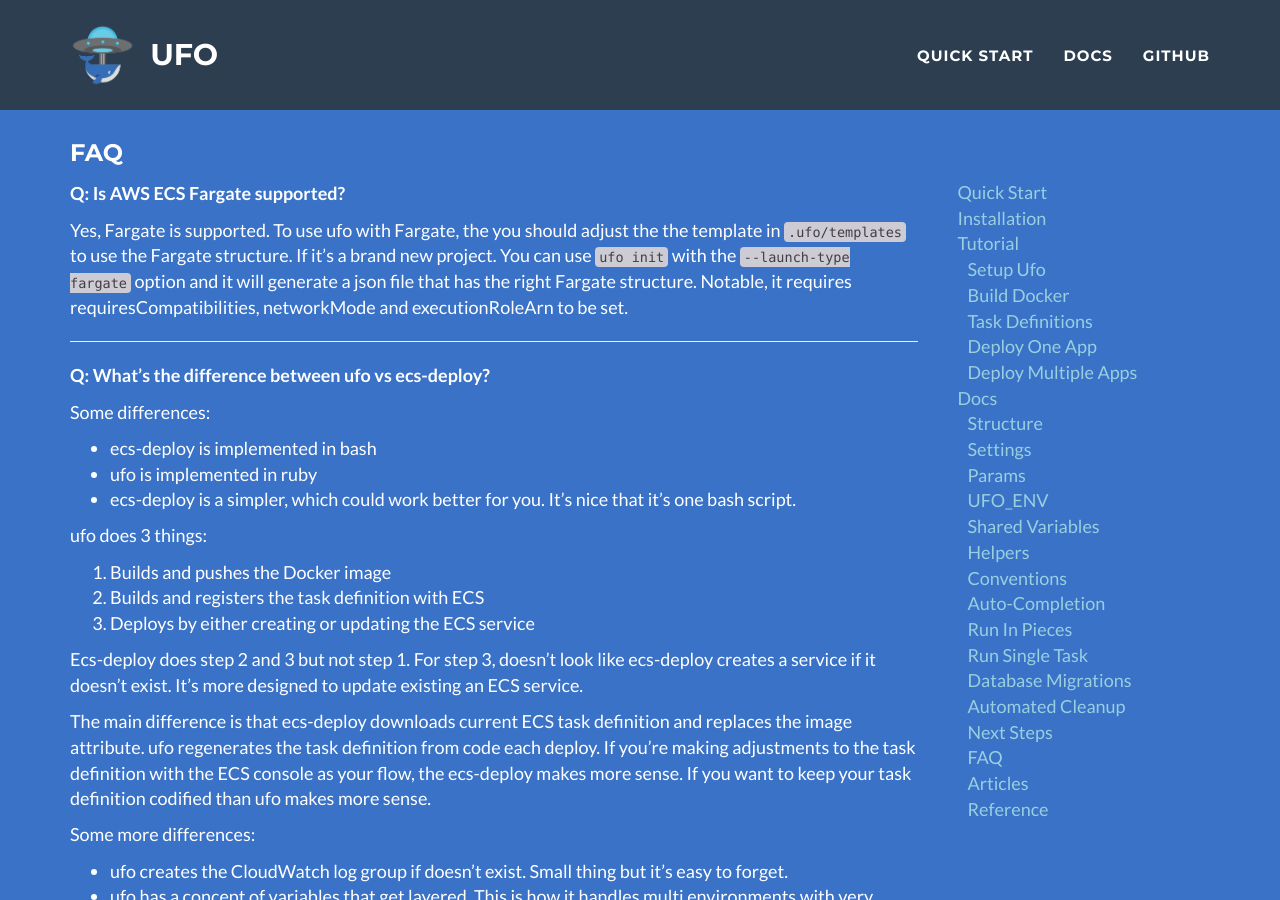
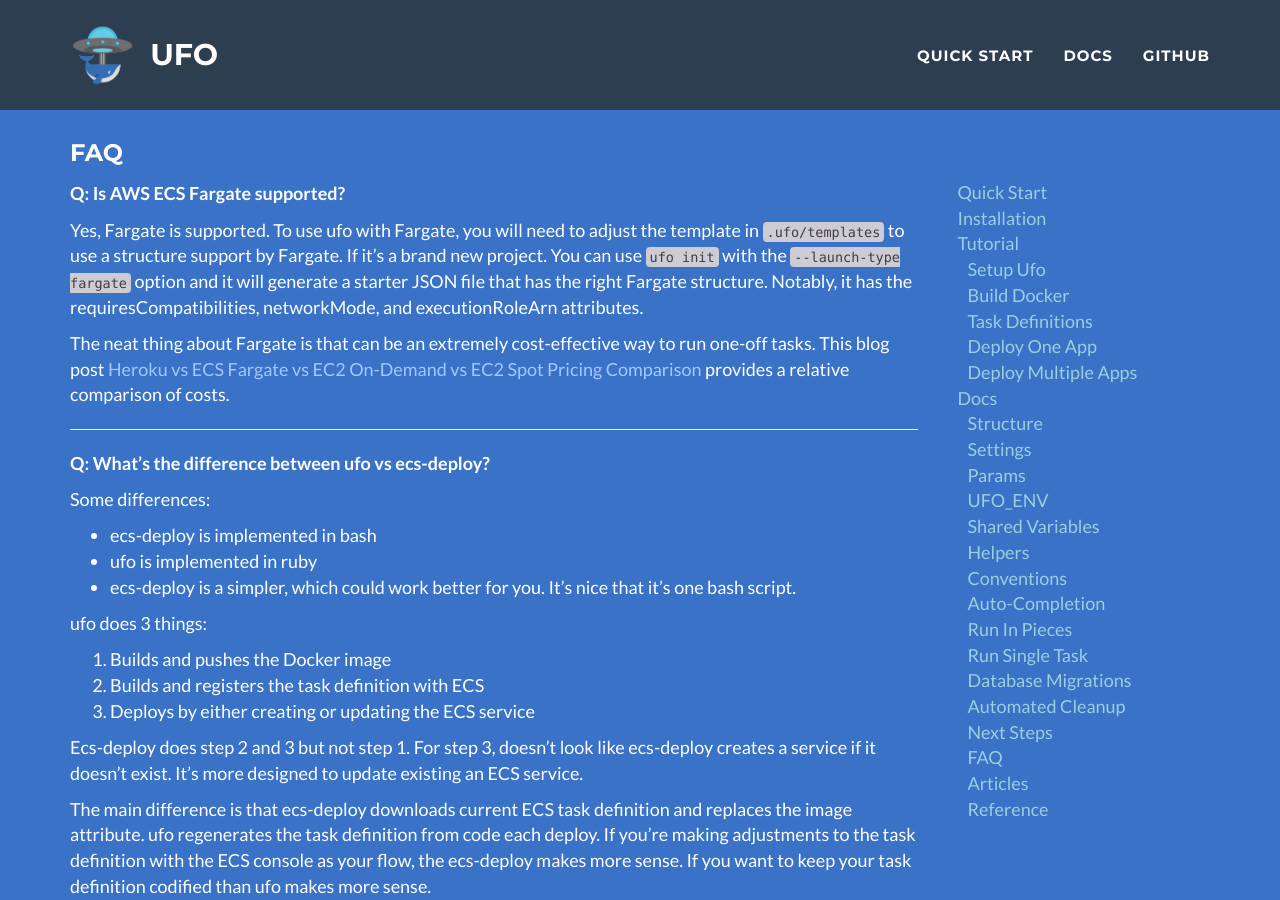
Before and after one commit to boltops-tools/ufo, a Jekyll site: the page built from docs/_docs/faq.md, in a window 1280 px wide and 900 px high. Built offline with Jekyll 4.4.1, drawn with Linux system fonts in a browser that asks for light colours.

Commit message:
update faq

```diff
--- a/docs/_docs/faq.md
+++ b/docs/_docs/faq.md
@@ -4,7 +4,9 @@ title: FAQ
 
 **Q: Is AWS ECS Fargate supported?**
 
-Yes, Fargate is supported.  To use ufo with Fargate, the you should adjust the the template in `.ufo/templates` to use the Fargate structure.  If it's a brand new project. You can use `ufo init` with the `--launch-type fargate` option and it will generate a json file that has the right Fargate structure. Notable, it requires requiresCompatibilities, networkMode and executionRoleArn to be set.
+Yes, Fargate is supported.  To use ufo with Fargate, you will need to adjust the template in `.ufo/templates` to use a structure support by Fargate.  If it's a brand new project. You can use `ufo init` with the `--launch-type fargate` option and it will generate a starter JSON file that has the right Fargate structure. Notably, it has the requiresCompatibilities, networkMode, and executionRoleArn attributes.
+
+The neat thing about Fargate is that can be an extremely cost-effective way to run one-off tasks. This blog post [Heroku vs ECS Fargate vs EC2 On-Demand vs EC2 Spot Pricing Comparison](https://blog.boltops.com/2018/04/22/heroku-vs-ecs-fargate-vs-ec2-on-demand-vs-ec2-spot-pricing-comparison) provides a relative comparison of costs.
 
 ---
 
```
